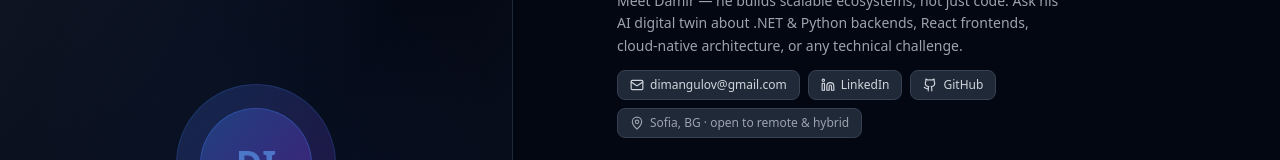
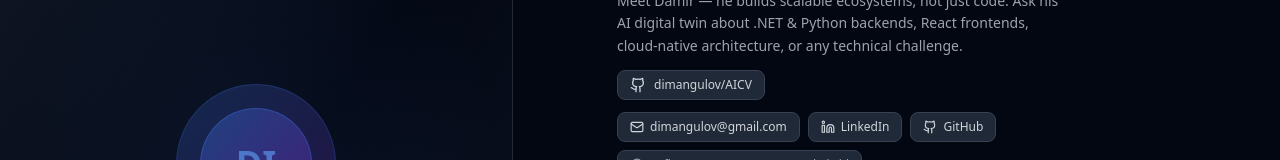
Before and after one commit to dimangulov/AICV, a Next.js app in the folder frontend/: page / in a window 1280 px wide. Shown: the part 172-332 px from the top of the page. Built offline with nearby package versions, Linux system fonts and the light colour scheme; no server answers.

Commit message:
fix: restore dimangulov/AICV repo link in chat header

```diff
--- a/frontend/app/page.tsx
+++ b/frontend/app/page.tsx
@@ -68,8 +68,11 @@ export default function Home() {
             speakText(AVATAR_INTRO)
               .catch(() => {})
               .finally(() => {
-                // Auto-start continuous listening after intro finishes
-                chatRef.current?.startContinuous();
+                // speakText resolves when the backend queues the speech, not when
+                // audio playback ends.  Delay starting the microphone until the
+                // avatar has had time to finish speaking (~15 chars/sec ≈ 150 wpm).
+                const delay = Math.max(2000, (AVATAR_INTRO.length / 15) * 1000);
+                setTimeout(() => chatRef.current?.startContinuous(), delay);
               });
           }}
         />
@@ -123,6 +126,15 @@ export default function Home() {
                     AI digital twin about .NET &amp; Python backends, React frontends,
                     cloud-native architecture, or any technical challenge.
                   </p>
+                  <a
+                    href="https://github.com/dimangulov/AICV"
+                    target="_blank"
+                    rel="noopener noreferrer"
+                    className="inline-flex items-center gap-2 mt-3 px-3 py-1.5 rounded-lg bg-gray-800 border border-gray-700 hover:border-gray-500 hover:bg-gray-700 text-gray-300 hover:text-white text-xs font-medium transition-all"
+                  >
+                    <Github className="w-4 h-4" />
+                    dimangulov/AICV
+                  </a>
                   <div className="flex flex-wrap items-center gap-2 mt-3">
                     <a
                       href="mailto:dimangulov@gmail.com"
```
